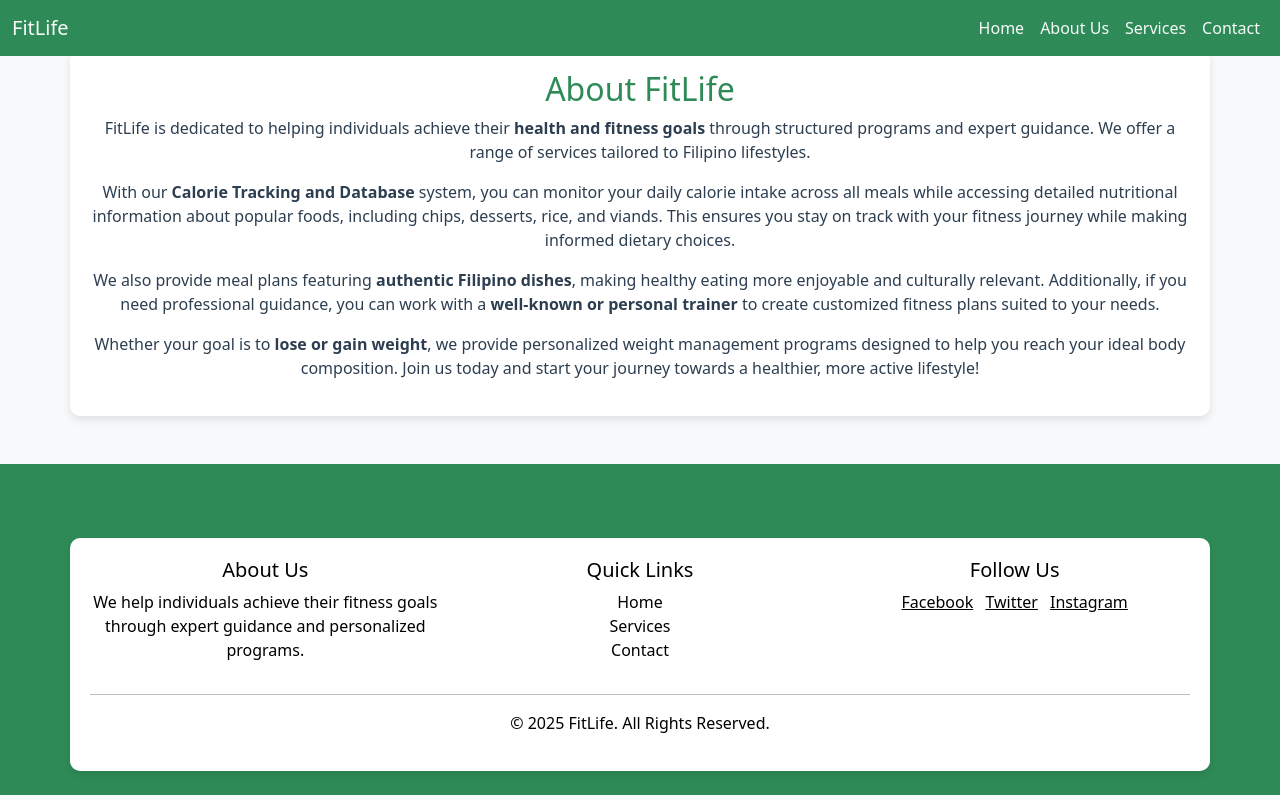
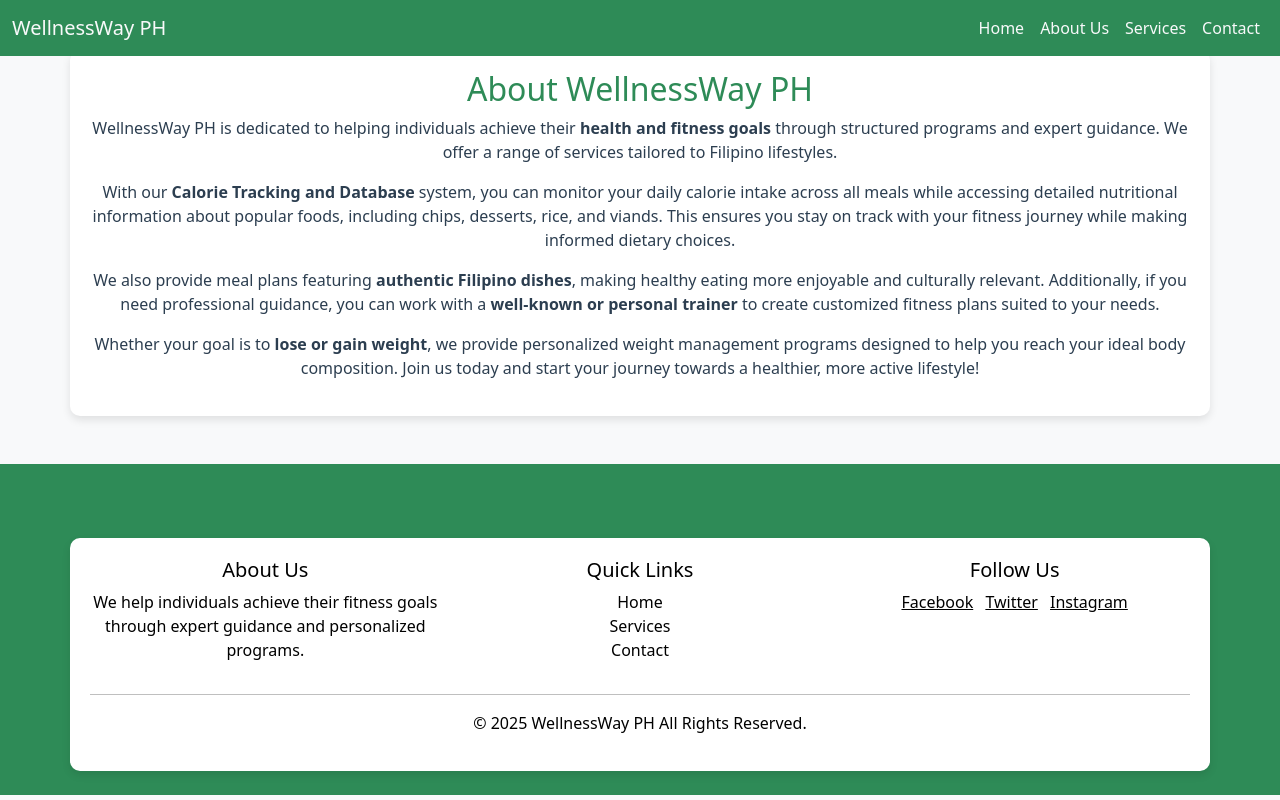
Before and after one commit to angel10599/Week5_Bootstrap_Website, a website: page public/about.html in a window 1280 px wide. Drawn offline with nearby package versions, Linux system fonts and the light colour scheme.

Commit message:
Updated website

```diff
--- a/public/about.html
+++ b/public/about.html
@@ -43,7 +43,7 @@
 <body>
     <nav class="navbar fixed-top navbar-expand-lg">
         <div class="container-fluid">
-            <a class="navbar-brand" href="index.html">FitLife</a>
+            <a class="navbar-brand" href="index.html">WellnessWay PH</a>
             <button class="navbar-toggler" type="button" data-bs-toggle="collapse" data-bs-target="#navbarNav">
                 <span class="navbar-toggler-icon"></span>
             </button>
@@ -59,8 +59,8 @@
     </nav>
 
     <div class="container">
-        <h2>About FitLife</h2>
-        <p>FitLife is dedicated to helping individuals achieve their <strong>health and fitness goals</strong> through structured programs and expert guidance. We offer a range of services tailored to Filipino lifestyles.</p>
+        <h2>About WellnessWay PH</h2>
+        <p>WellnessWay PH is dedicated to helping individuals achieve their <strong>health and fitness goals</strong> through structured programs and expert guidance. We offer a range of services tailored to Filipino lifestyles.</p>
         <p>With our <strong>Calorie Tracking and Database</strong> system, you can monitor your daily calorie intake across all meals while accessing detailed nutritional information about popular foods, including chips, desserts, rice, and viands. This ensures you stay on track with your fitness journey while making informed dietary choices.</p>
         <p>We also provide meal plans featuring <strong>authentic Filipino dishes</strong>, making healthy eating more enjoyable and culturally relevant. Additionally, if you need professional guidance, you can work with a <strong>well-known or personal trainer</strong> to create customized fitness plans suited to your needs.</p>
         <p>Whether your goal is to <strong>lose or gain weight</strong>, we provide personalized weight management programs designed to help you reach your ideal body composition. Join us today and start your journey towards a healthier, more active lifestyle!</p>
@@ -89,7 +89,7 @@
                 </div>
             </div>
             <hr>
-            <p>&copy; 2025 FitLife. All Rights Reserved.</p>
+            <p>&copy; 2025 WellnessWay PH All Rights Reserved.</p>
         </div>
     </footer>
 </body>
```
Also changed, not shown: index.html (+4 -4 lines), public/contact.html (+2 -2 lines), public/index.html (+3 -3 lines), public/services.html (+3 -3 lines).
